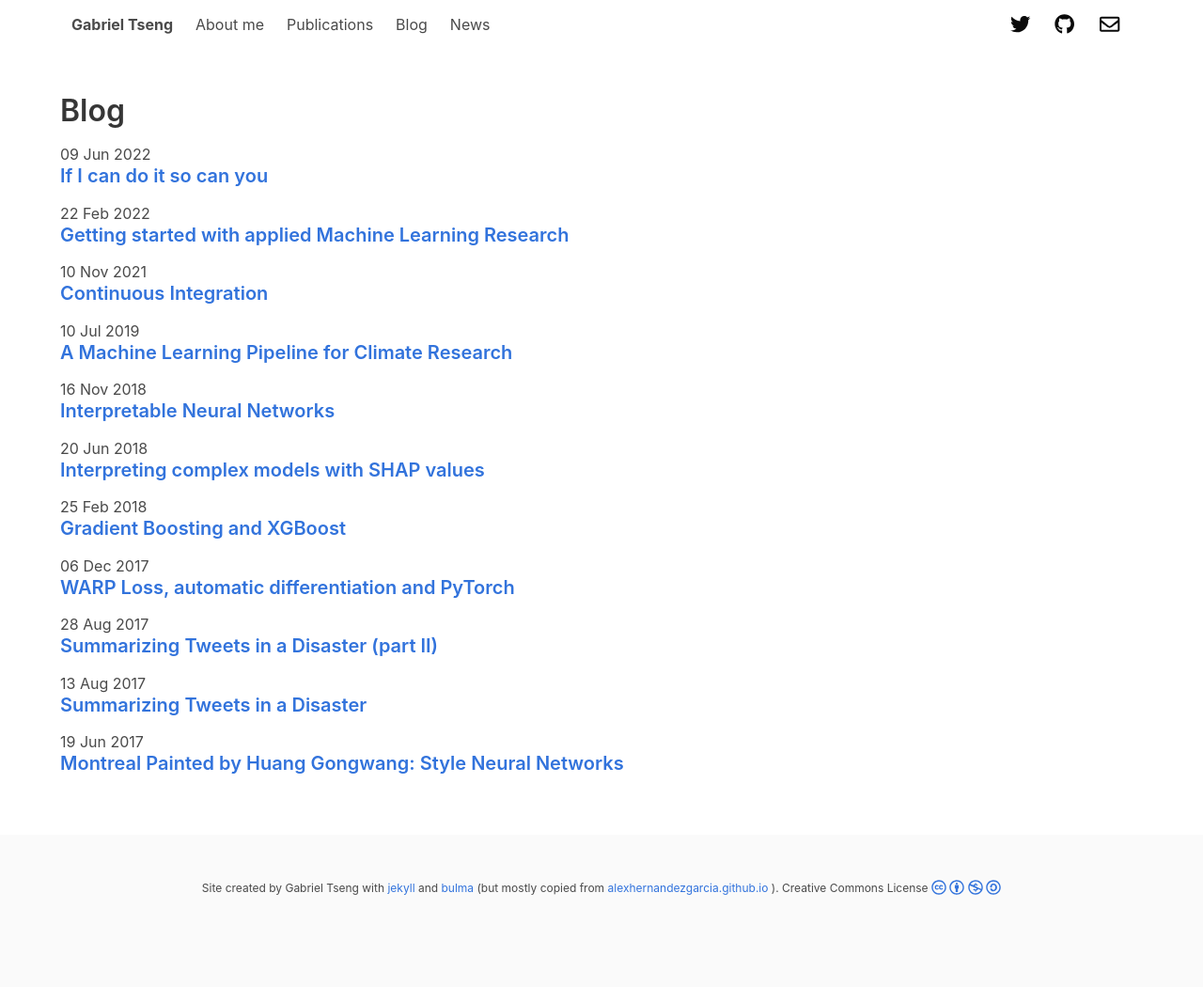
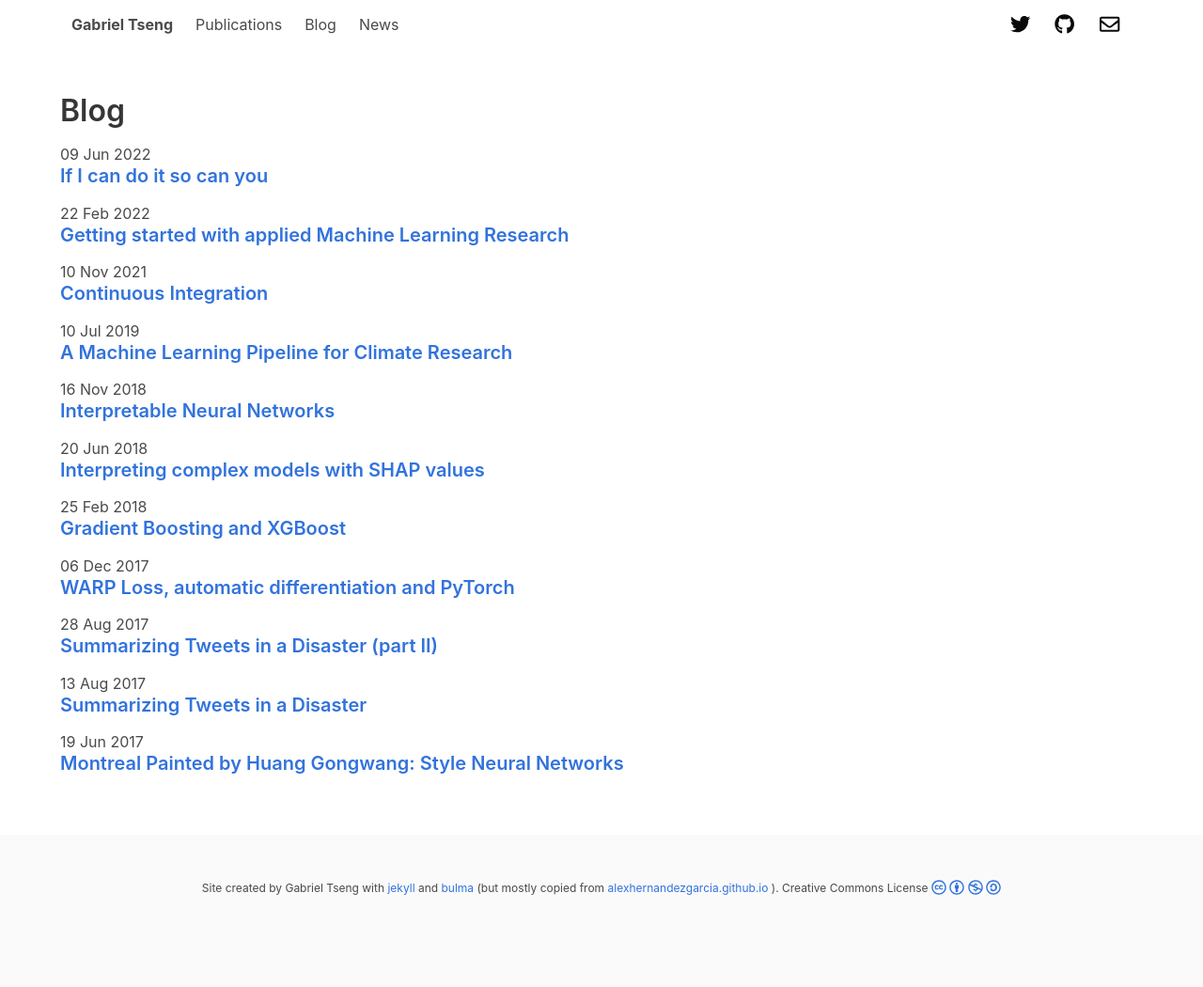
Before and after one commit to gabrieltseng/gabrieltseng.github.io, a Jekyll site: the page built from _pages/blog.html, in a window 1280 px wide. Shown: the whole page at 94% size. Built offline with Jekyll 4.4.1, drawn with Linux system fonts in a browser that asks for light colours; nearby versions of some CDN libraries; a style sheet for code colours, icons or effects is not loaded.

Commit message:
Update navigation too

```diff
--- a/_data/navigation.yml
+++ b/_data/navigation.yml
@@ -1,5 +1,3 @@
-- name: About me
-  link: /about.html
 - name: Publications
   link: /publications.html
 - name: Blog
```
